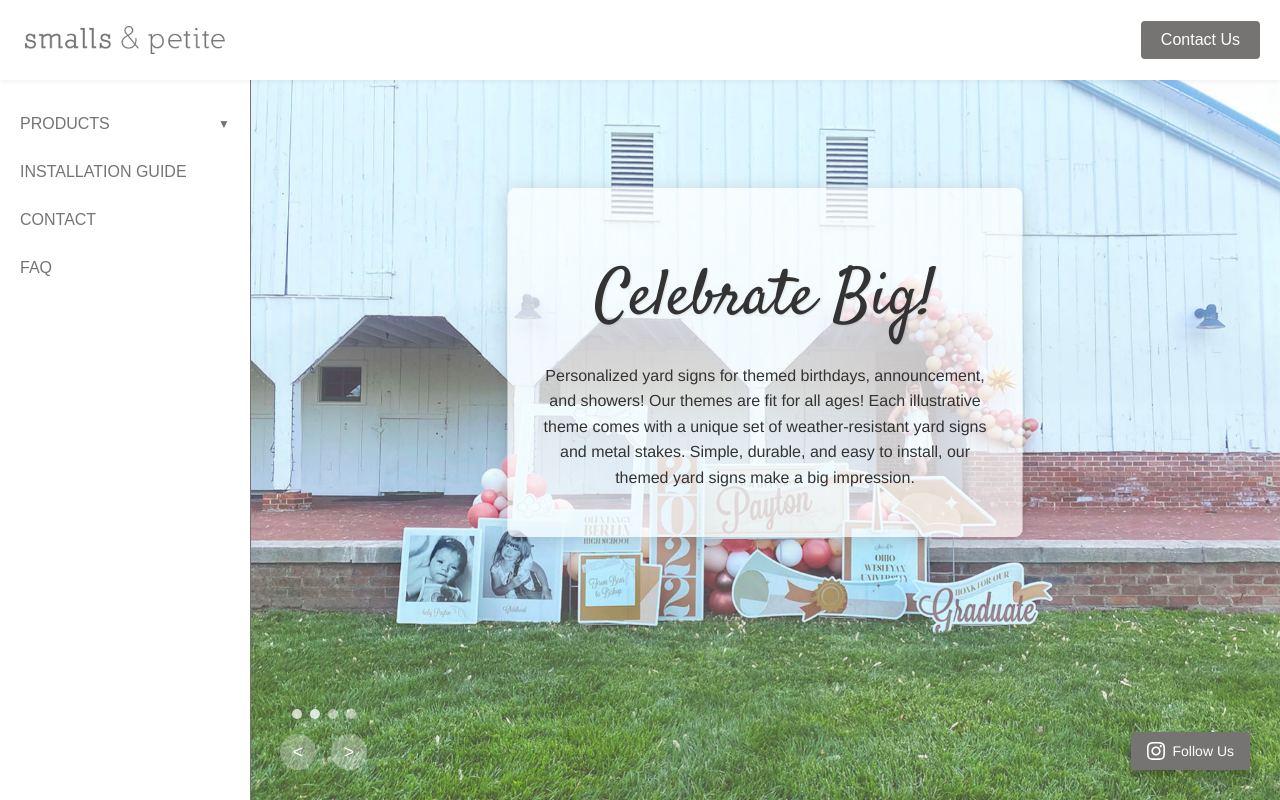
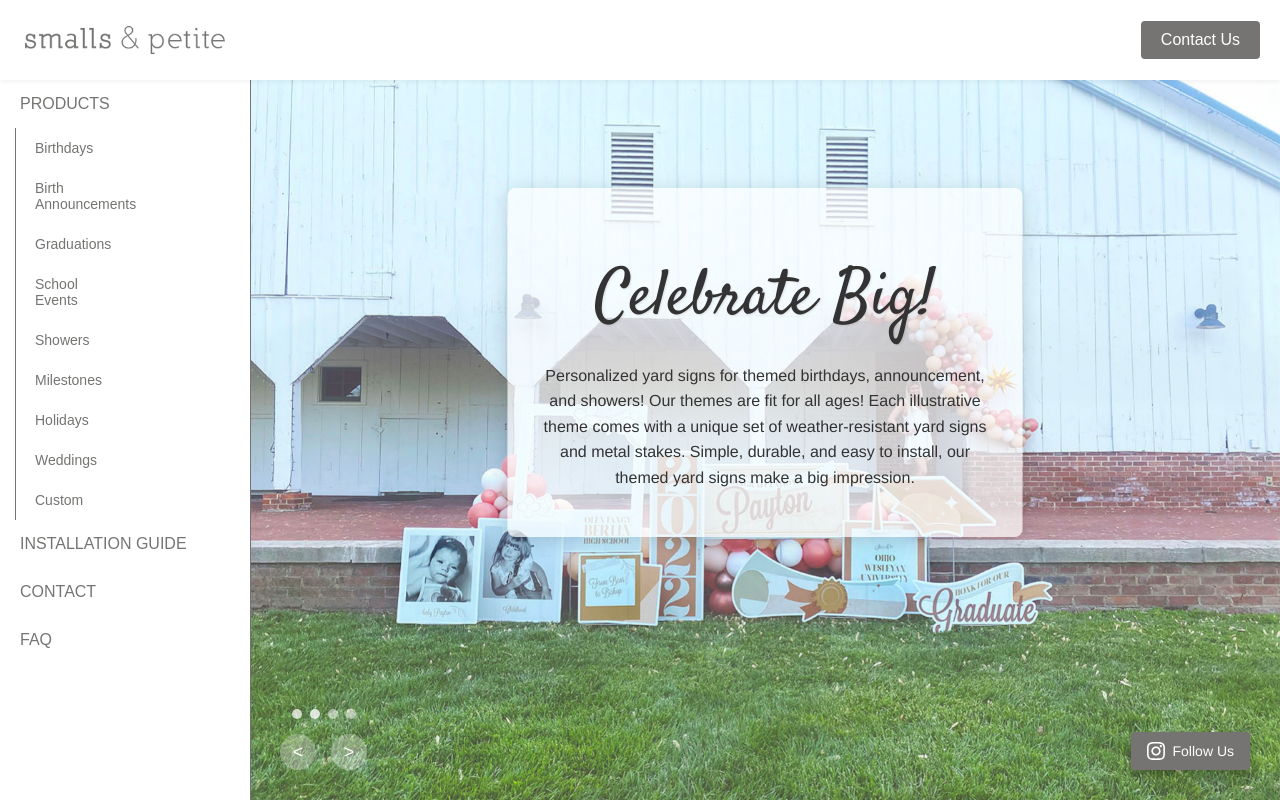
Before and after one commit to tgrinstead3d/smallsandpetite, a Nuxt app: page / in a window 1280 px wide. Built offline with nearby package versions, Linux system fonts and the light colour scheme; a web font is replaced by a local one.

Commit message:
changed vertical navigation

```diff
--- a/components/FontLoader.vue
+++ b/components/FontLoader.vue
@@ -4,23 +4,17 @@
 </template>
 
 <script setup>
-// Font Loader Component
 </script>
 
 <style>
-/* Adobe Fonts (Typekit) for Proxima Nova */
 @import url('https://use.typekit.net/xts7lxl.css');
-/* Proxima Nova */
 
-/* Google Fonts */
 @import url('https://fonts.googleapis.com/css2?family=Satisfy&display=swap');
 
-/* CDN Fonts for Relation and Shelby fonts */
 @import url('https://fonts.cdnfonts.com/css/relation-one?styles=122872');
 @import url('https://fonts.cdnfonts.com/css/relation-two');
 @import url('https://fonts.cdnfonts.com/css/shelby');
 
-/* Custom font definitions with fallbacks */
 @font-face {
   font-family: 'relation-one-fallback';
   src: local('Georgia'), local('Times New Roman');
--- a/components/SideNavigation.vue
+++ b/components/SideNavigation.vue
@@ -3,14 +3,18 @@
         <div class="side-nav-container">
             <div class="menu-items">
                 <div class="menu-item dropdown">
-                    <div class="menu-header" @click="toggleProducts">
+                    <div class="menu-header">
                         <span>PRODUCTS</span>
-                        <span class="dropdown-icon">{{ productsOpen ? '▲' : '▼' }}</span>
                     </div>
                     <div class="dropdown-content" v-if="productsOpen">
-                        <div class="dropdown-item" v-for="(item, index) in productItems" :key="index">
+                        </div>
+                    <div class="dropdown-container">
+                        <div class="dropdown-line">
+                    <div class="dropdown-item" v-for="(item, index) in productItems" :key="index">
                             {{ item }}
                         </div>
+                        </div>
+                    </div>
                     </div>
                 </div>
                 <div class="menu-item">
@@ -30,13 +34,12 @@
                 </div>
             </div>
         </div>
-    </div>
 </template>
 
 <script setup>
 import { ref } from 'vue';
 
-const productsOpen = ref(false);
+const productsOpen = ref(true);
 const productItems = [
     'Birthdays',
     'Birth Announcements',
@@ -72,7 +75,7 @@ const toggleProducts = () => {
 }
 
 .side-nav-container {
-    padding: 20px 0;
+    padding: 20px, 0;
     width: 100%;
 }
 
@@ -103,8 +106,22 @@ const toggleProducts = () => {
     background-color: rgba(117, 116, 114, 0.1);
 }
 
+.dropdown-line {
+
+    width: 1px;
+    background-color:  #757472;
+    min-height: 80px;
+    margin-left: 15px;
+
+}
+
 .dropdown-icon {
     font-size: 12px;
+}
+
+.dropdown-container {
+    display: flex;
+    flex-direction: row;
 }
 
 .dropdown-content {
@@ -114,7 +131,7 @@ const toggleProducts = () => {
 }
 
 .dropdown-item {
-    padding: 12px 20px 12px 35px;
+    padding: 12px 20px 12px 20px;
     font-family: 'proxima-nova', sans-serif;
     font-weight: 400;
     color: #757472;
```
